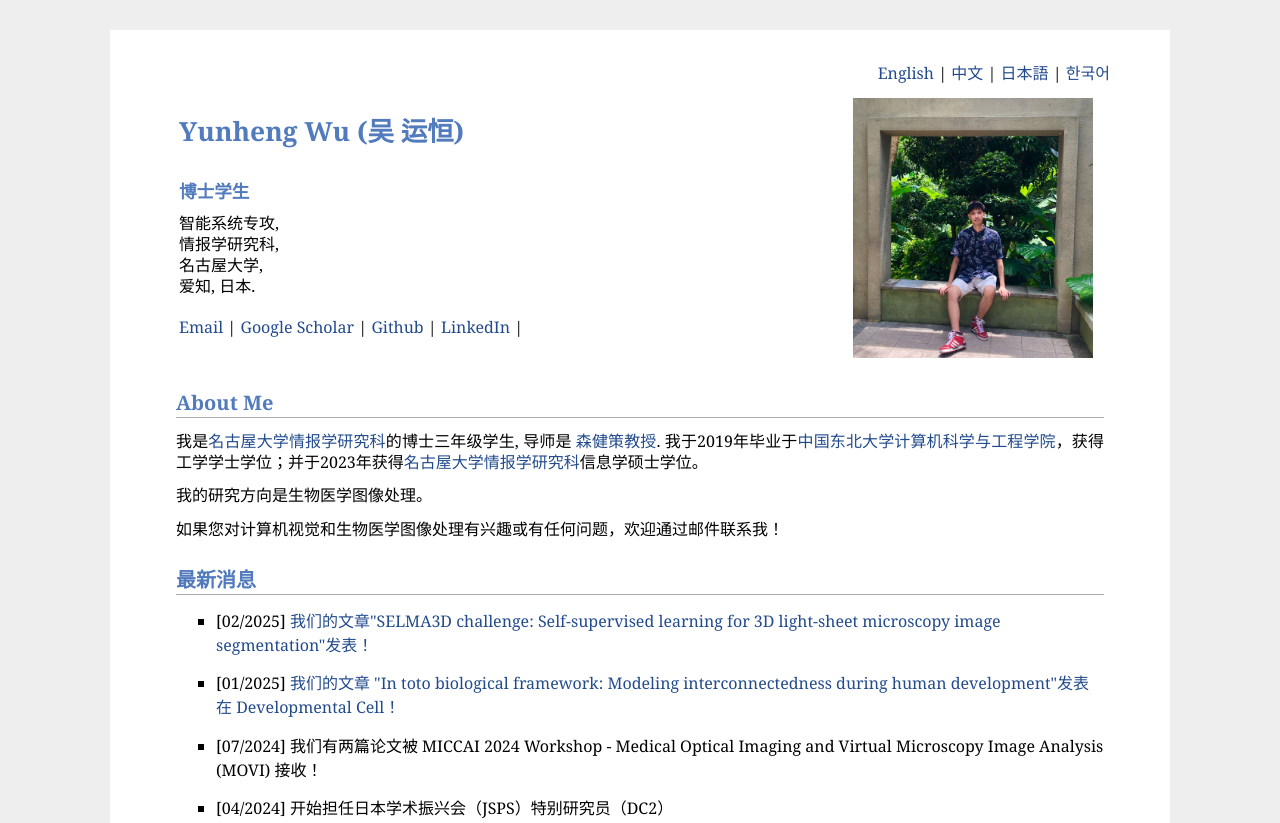
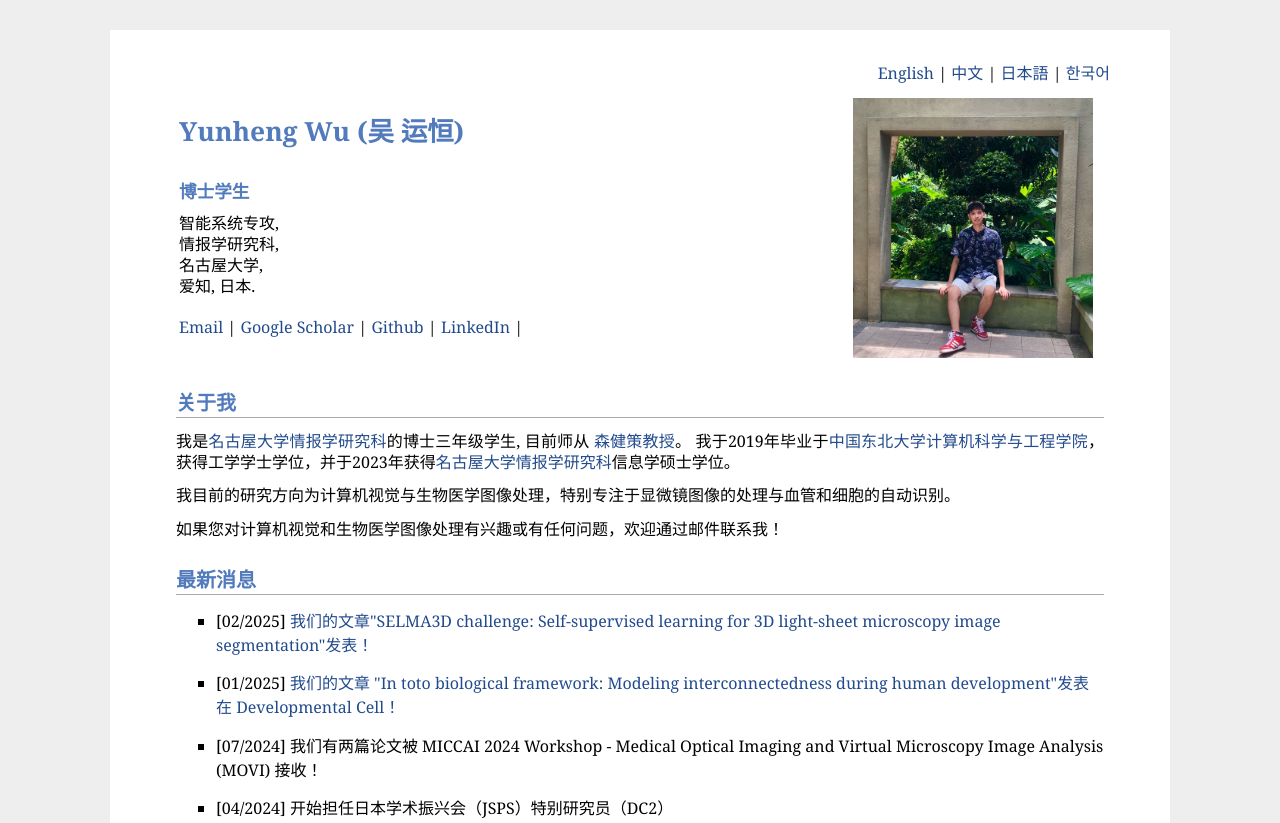
Before and after one commit to YunhengWu-IB/YunhengWU-IB.github.io, a plain HTML site: page index_zh.html in a window 1280 px wide. Shown: the top 823 px of the page. Drawn offline with Linux system fonts and the light colour scheme.

Commit message:
Update index_zh.html

```diff
--- a/index_zh.html
+++ b/index_zh.html
@@ -75,15 +75,15 @@
 	</tr></tbody>
 </table>
 
-<h2><font > About Me </font></h2>
+<h2><font > 关于我 </font></h2>
 <p style="list-style-type:none">
 <p style="text-align:justify";><font >
 我是<a href="https://en.nagoya-u.ac.jp/">名古屋大学</a><a href="https://www.i.nagoya-u.ac.jp/en/">情报学研究科</a>的博士三年级学生,
-导师是 <a href="http://www.newves.org/wiki/index.php?English%2FKensaku%20Mori">森健策教授</a>.
-我于2019年毕业于<a href="http://www.neu.edu.cn/">中国东北大学</a><a href="http://www.cse.neu.edu.cn/">计算机科学与工程学院</a>，获得工学学士学位；并于2023年获得<a href="https://www.nagoya-u.ac.jp/">名古屋大学</a><a href="https://www.i.nagoya-u.ac.jp/">情报学研究科</a>信息学硕士学位。
+目前师从 <a href="http://www.newves.org/wiki/index.php?English%2FKensaku%20Mori">森健策教授</a>。
+我于2019年毕业于<a href="http://www.neu.edu.cn/">中国东北大学</a><a href="http://www.cse.neu.edu.cn/">计算机科学与工程学院</a>，获得工学学士学位，并于2023年获得<a href="https://www.nagoya-u.ac.jp/">名古屋大学</a><a href="https://www.i.nagoya-u.ac.jp/">情报学研究科</a>信息学硕士学位。
 </font></p>
 <p><font >
-我的研究方向是生物医学图像处理。
+我目前的研究方向为计算机视觉与生物医学图像处理，特别专注于显微镜图像的处理与血管和细胞的自动识别。
 </font></p>
 <p><font >
 如果您对计算机视觉和生物医学图像处理有兴趣或有任何问题，欢迎通过邮件联系我！
```
